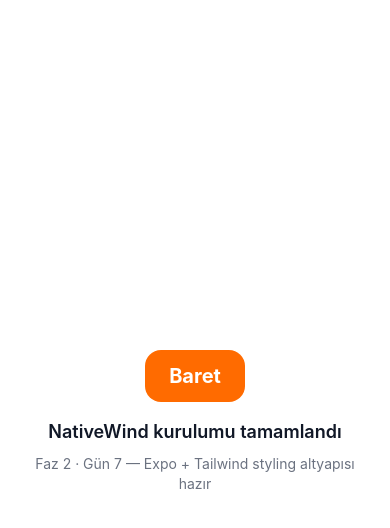
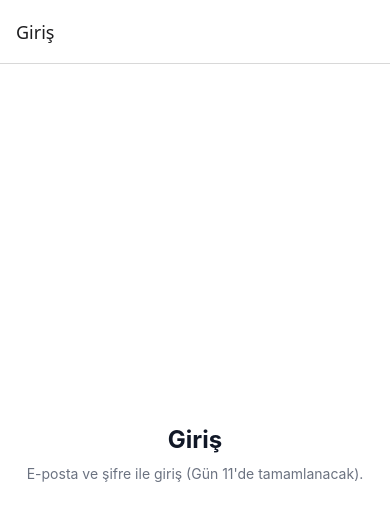
Before and after one commit to Faruk-T/baret, a React Native app: screen / in a window 390 px wide. Shown: the top 528 px of the page. Built offline with nearby package versions, Linux system fonts and the light colour scheme.

Commit message:
feat: wire RootNavigator and complete Day 10
Connected App.tsx to RootNavigator with Auth as the default entry stack.

Buyer, Seller, and Admin stacks are registered for Day 11 role-based switching. Marked Day 10 as completed and updated Phase 2 progress to 80% (4/5 packages).

```diff
--- a/App.tsx
+++ b/App.tsx
@@ -1,19 +1,12 @@
 import { StatusBar } from 'expo-status-bar';
-import { Text, View } from 'react-native';
+
+import { RootNavigator } from './src/navigation/RootNavigator';
 
 export default function App() {
   return (
-    <View className="flex-1 items-center justify-center bg-white px-6">
-      <View className="mb-4 rounded-2xl bg-brand px-6 py-3">
-        <Text className="text-xl font-bold text-white">Baret</Text>
-      </View>
-      <Text className="mb-2 text-center text-lg font-semibold text-gray-900">
-        NativeWind kurulumu tamamlandı
-      </Text>
-      <Text className="text-center text-sm text-gray-500">
-        Faz 2 · Gün 7 — Expo + Tailwind styling altyapısı hazır
-      </Text>
+    <>
+      <RootNavigator />
       <StatusBar style="auto" />
-    </View>
+    </>
   );
 }
--- /dev/null
+++ b/src/navigation/RootNavigator.tsx
@@ -0,0 +1,27 @@
+import { NavigationContainer } from '@react-navigation/native';
+import { createNativeStackNavigator } from '@react-navigation/native-stack';
+
+import type { RootStackParamList } from '../types/navigation.types';
+import { AdminNavigator } from './AdminNavigator';
+import { AuthNavigator } from './AuthNavigator';
+import { BuyerNavigator } from './BuyerNavigator';
+import { SellerNavigator } from './SellerNavigator';
+
+const Stack = createNativeStackNavigator<RootStackParamList>();
+
+/**
+ * Day 10 skeleton: always starts at Auth.
+ * Day 11 will switch stacks based on Supabase session + user role.
+ */
+export function RootNavigator() {
+  return (
+    <NavigationContainer>
+      <Stack.Navigator screenOptions={{ headerShown: false }}>
+        <Stack.Screen name="Auth" component={AuthNavigator} />
+        <Stack.Screen name="Buyer" component={BuyerNavigator} />
+        <Stack.Screen name="Seller" component={SellerNavigator} />
+        <Stack.Screen name="Admin" component={AdminNavigator} />
+      </Stack.Navigator>
+    </NavigationContainer>
+  );
+}
```
Also changed, not shown: 2 other files (tests, documents, lock files or other folders).
